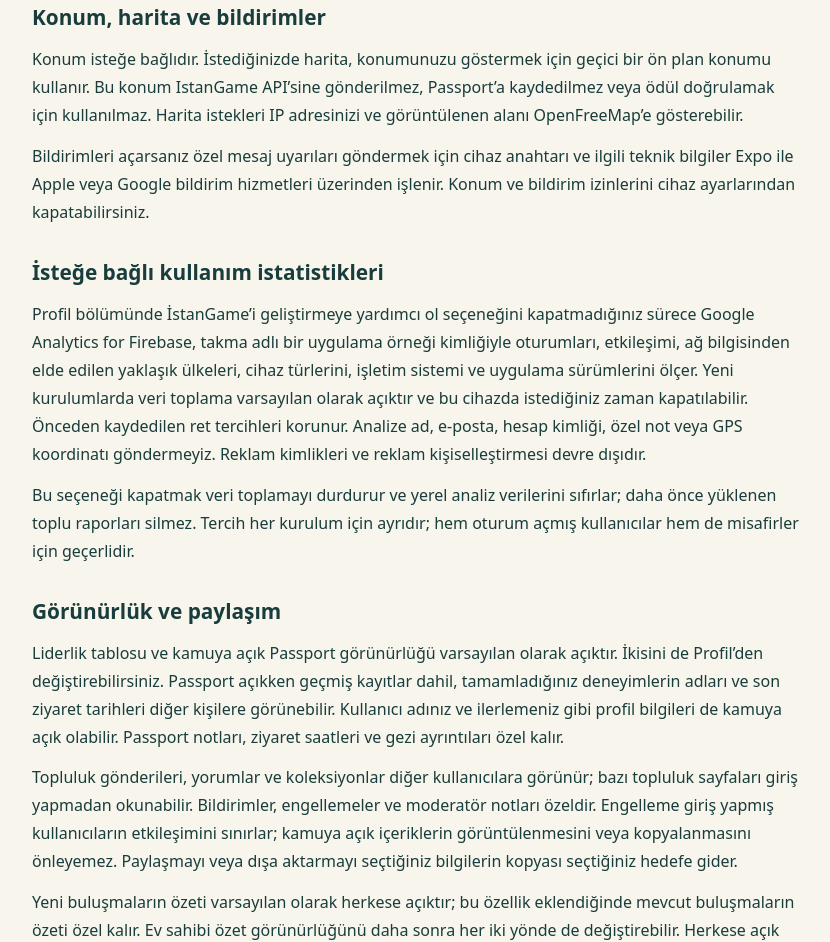
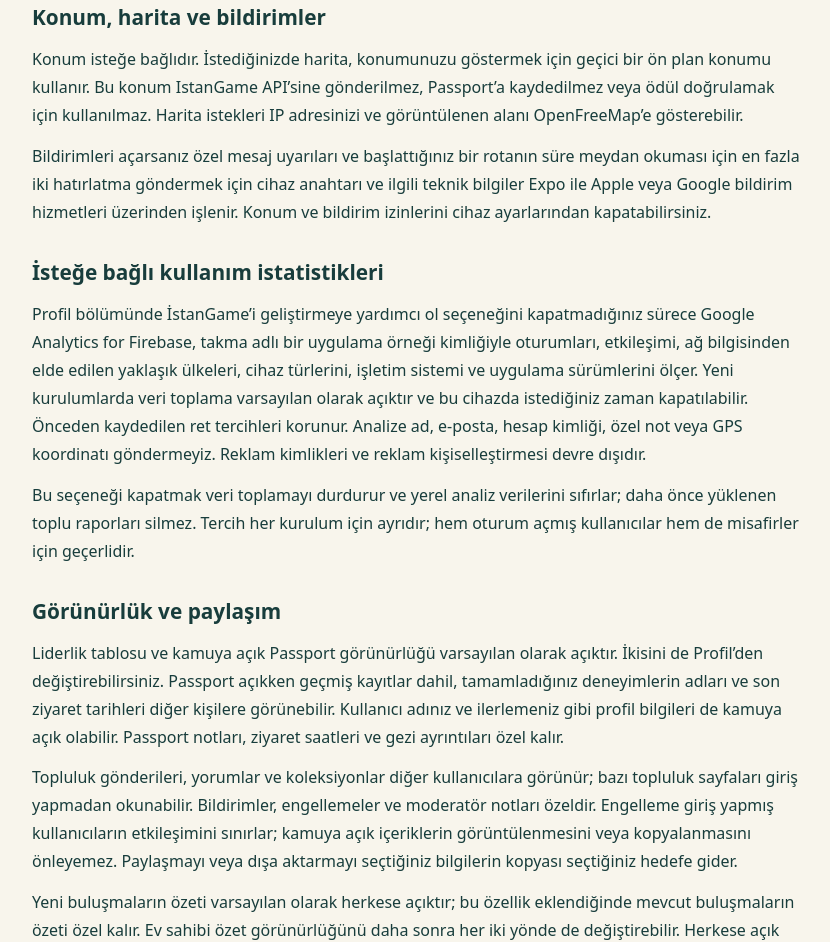
Before and after one commit to fazilyuruk/istangame-policies, a plain HTML site: page tr/privacy.html in a window 1280 px wide. Shown: the part 1094-2036 px from the top of the page, without its empty margins (168-998 px from the left). Drawn offline with Linux system fonts and the light colour scheme.

Commit message:
Add track Time challenge reminders to the privacy notice

```diff
--- a/tr/privacy.html
+++ b/tr/privacy.html
@@ -34,7 +34,7 @@
 <section>
 <h2>Konum, harita ve bildirimler</h2>
 <p>Konum isteğe bağlıdır. İstediğinizde harita, konumunuzu göstermek için geçici bir ön plan konumu kullanır. Bu konum IstanGame API’sine gönderilmez, Passport’a kaydedilmez veya ödül doğrulamak için kullanılmaz. Harita istekleri IP adresinizi ve görüntülenen alanı OpenFreeMap’e gösterebilir.</p>
-<p>Bildirimleri açarsanız özel mesaj uyarıları göndermek için cihaz anahtarı ve ilgili teknik bilgiler Expo ile Apple veya Google bildirim hizmetleri üzerinden işlenir. Konum ve bildirim izinlerini cihaz ayarlarından kapatabilirsiniz.</p>
+<p>Bildirimleri açarsanız özel mesaj uyarıları ve başlattığınız bir rotanın süre meydan okuması için en fazla iki hatırlatma göndermek için cihaz anahtarı ve ilgili teknik bilgiler Expo ile Apple veya Google bildirim hizmetleri üzerinden işlenir. Konum ve bildirim izinlerini cihaz ayarlarından kapatabilirsiniz.</p>
 </section>
 <section>
 <h2>İsteğe bağlı kullanım istatistikleri</h2>
```
Also changed, not shown: en/privacy.html (+1 -1 lines).
